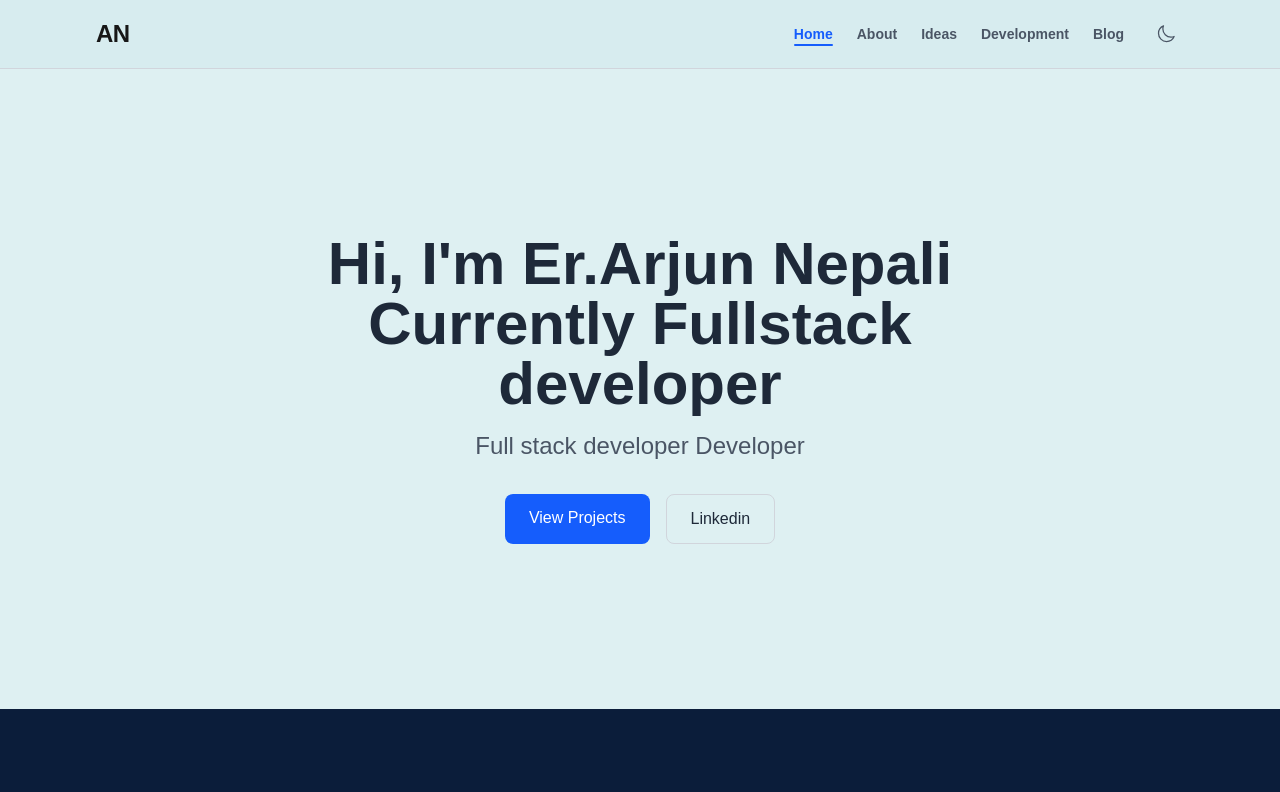
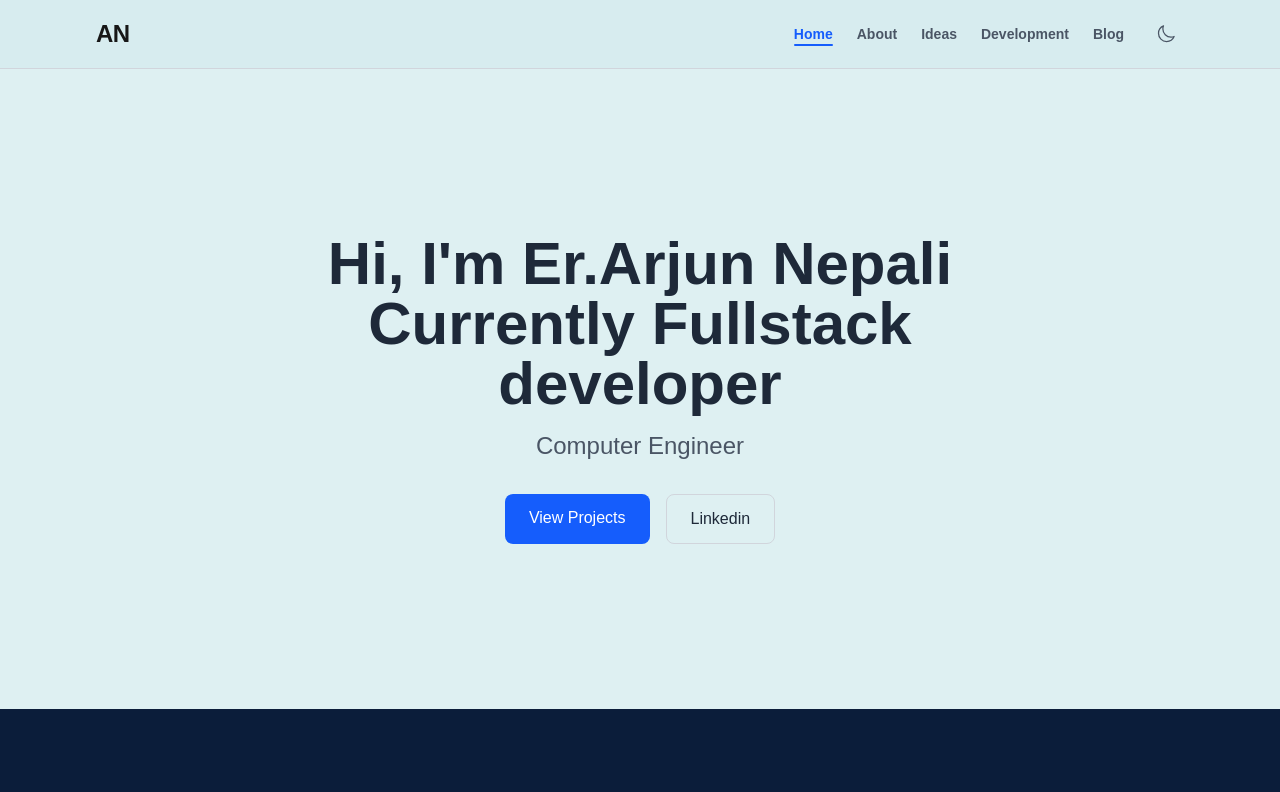
Before and after one commit to Arrjoon/portfolio, a Next.js app: page / in a window 1280 px wide. Shown: the top 792 px of the page. Built offline with nearby package versions, Linux system fonts and the light colour scheme.

Commit message:
fixed issues

```diff
--- a/src/components/InitialSection.tsx
+++ b/src/components/InitialSection.tsx
@@ -11,7 +11,7 @@ const InitialSection = () => {
           className="text-4xl sm:text-5xl md:text-6xl font-bold mb-4 text-gray-800 dark:text-white"
         />
         <h2 className="text-xl sm:text-2xl text-gray-600 dark:text-gray-300 mb-8">
-          Full stack developer Developer
+          Computer Engineer
         </h2>
         <div className="flex gap-4 justify-center">
           <Link
```
